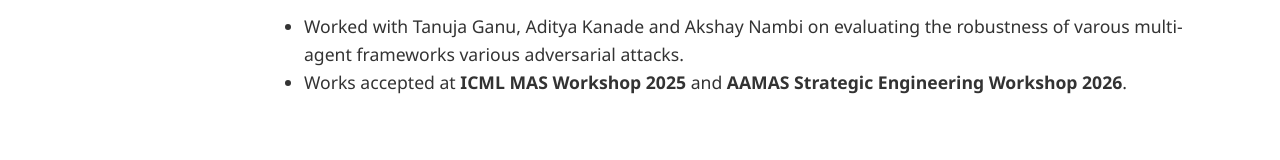
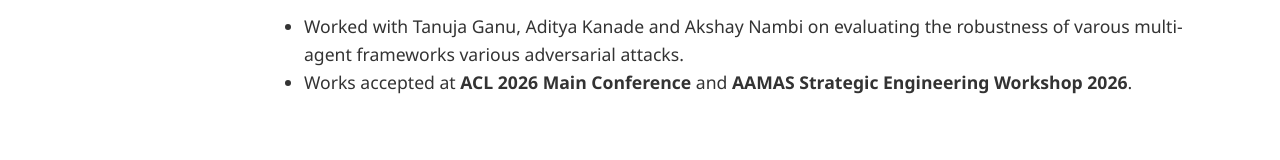
Before and after one commit to ishank31/ishank31.github.io, a plain HTML site: page experience.html in a window 1280 px wide. Shown: the part 835-995 px from the top of the page. Drawn offline with nearby package versions, Linux system fonts and the light colour scheme.

Commit message:
updated experience

```diff
--- a/experience.html
+++ b/experience.html
@@ -129,7 +129,7 @@
                 various adversarial attacks.
               </li>
               <li>
-                Works accepted at <strong>ICML MAS Workshop 2025</strong> and
+                Works accepted at <strong>ACL 2026 Main Conference</strong> and
                 <strong>AAMAS Strategic Engineering Workshop 2026</strong>.
               </li>
             </ul>
```
